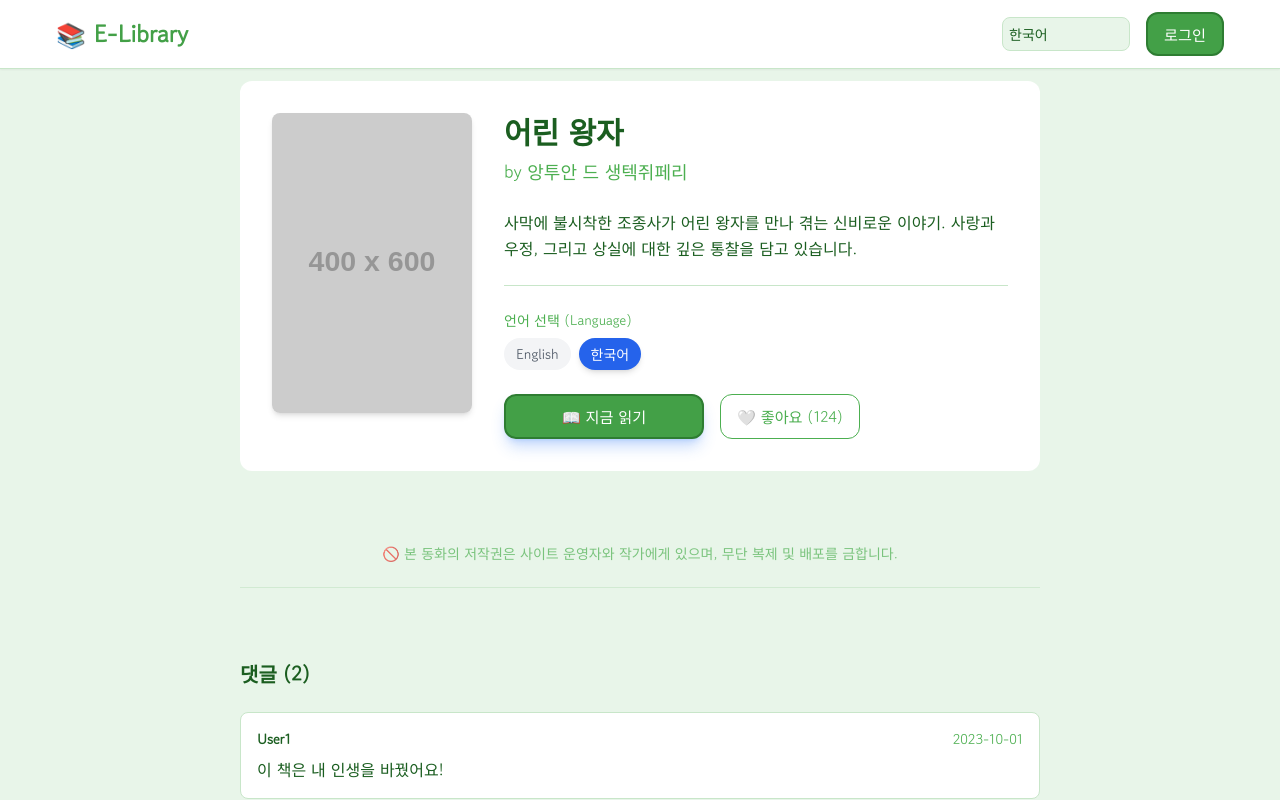
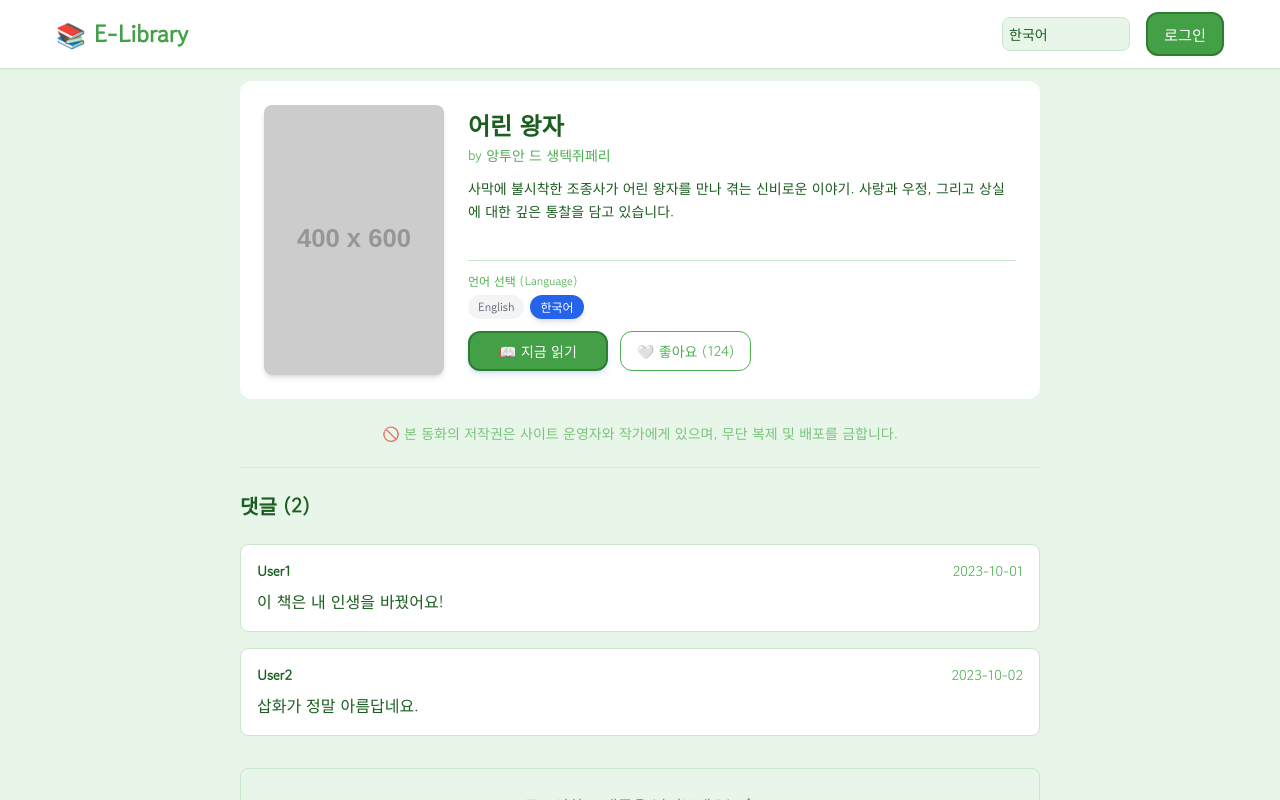
Before and after one commit to sintobury/ITTA-Story, a Next.js app: page /books/1 in a window 1280 px wide. Shown: the top 800 px of the page. Built offline with nearby package versions, Linux system fonts and the light colour scheme.

Commit message:
UI: 책 상세 정보 및 업로드 폼 높이/간격 최적화

```diff
--- a/src/components/BookForm.tsx
+++ b/src/components/BookForm.tsx
@@ -492,6 +492,7 @@ export default function BookForm({ initialBook, initialPages, mode }: BookFormPr
                     </div>
                 </div>
             </div>
+
             {/* Toast 메시지 렌더링 */}
             <Toast message={toastMessage} isExiting={isToastExiting} />
         </form>
--- a/src/components/Navbar.tsx
+++ b/src/components/Navbar.tsx
@@ -37,8 +37,6 @@ export default function Navbar() {
                         options={[
                             { label: "한국어", value: "ko" },
                             { label: "English", value: "en" },
-                            { label: "日本語", value: "ja" },
-                            { label: "中文", value: "zh" },
                         ]}
                         variant="default"
                         size="sm"
--- a/src/components/books/BookInfo.tsx
+++ b/src/components/books/BookInfo.tsx
@@ -39,28 +39,32 @@ export default function BookInfo({
     const { t } = useLanguage();
 
     return (
-        <div className="flex gap-8 mb-12 bg-[var(--card-bg)] p-8 rounded-xl shadow-[var(--card-shadow)] max-[600px]:flex-col max-[600px]:items-center max-[600px]:text-center">
-            <img src={book.coverUrl} alt={book.title} className="w-[200px] h-[300px] object-cover rounded-lg flex-shrink-0 shadow-md" />
-            <div className="flex-1 flex flex-col">
-                <h1 className="text-3xl font-bold mb-2 text-[var(--foreground)]">{book.title}</h1>
-                <p className="text-[var(--secondary)] text-lg mb-6">by {book.author}</p>
-                <p className="mb-6 text-[var(--foreground)] leading-relaxed">{book.description}</p>
+        <div className="flex gap-6 bg-[var(--card-bg)] p-6 rounded-xl shadow-[var(--card-shadow)] max-[600px]:flex-col max-[600px]:items-center max-[600px]:text-center">
+            <div className="flex flex-col h-full justify-between">
+                <img src={book.coverUrl} alt={book.title} className="w-[180px] h-auto object-cover rounded-lg flex-shrink-0 shadow-md" style={{ aspectRatio: '2/3' }} />
+            </div>
+            <div className="flex-1 flex flex-col justify-between py-1">
+                <div>
+                    <h1 className="text-2xl font-bold mb-1 text-[var(--foreground)]">{book.title}</h1>
+                    <p className="text-[var(--secondary)] text-sm mb-3">by {book.author}</p>
+                    <p className="text-[var(--foreground)] text-sm leading-relaxed line-clamp-6">{book.description}</p>
+                </div>
 
-                <div className="mt-auto pt-6 border-t border-[var(--border)]">
+                <div className="pt-3 border-t border-[var(--border)]">
                     {/* 언어 선택 UI */}
                     {book.availableLanguages && book.availableLanguages.length > 1 && (
-                        <div className="mb-6">
-                            <label className="block text-sm font-medium text-[var(--secondary)] mb-2">
+                        <div className="mb-3">
+                            <label className="block text-xs font-medium text-[var(--secondary)] mb-1.5">
                                 언어 선택 (Language)
                             </label>
-                            <div className="flex flex-wrap gap-2 justify-center sm:justify-start">
+                            <div className="flex flex-wrap gap-1.5 justify-center sm:justify-start">
                                 {book.availableLanguages.map((lang) => (
                                     <button
                                         key={lang}
                                         onClick={() => onLanguageChange(lang)}
-                                        className={`px-3 py-1.5 rounded-full text-sm font-medium transition-all ${readingLanguage === lang
-                                                ? 'bg-blue-600 text-white shadow-md'
-                                                : 'bg-gray-100 text-gray-600 hover:bg-gray-200 dark:bg-gray-800 dark:text-gray-400'
+                                        className={`px-2.5 py-1 rounded-full text-xs font-medium transition-all ${readingLanguage === lang
+                                            ? 'bg-blue-600 text-white shadow-md'
+                                            : 'bg-gray-100 text-gray-600 hover:bg-gray-200 dark:bg-gray-800 dark:text-gray-400'
                                             }`}
                                     >
                                         {LANGUAGE_LABELS[lang] || lang.toUpperCase()}
@@ -70,13 +74,13 @@ export default function BookInfo({
                         </div>
                     )}
 
-                    <div className="flex gap-4 max-[600px]:justify-center">
-                        <button onClick={onReadClick} className="btn btn-primary flex-1 max-w-[200px] shadow-lg shadow-blue-500/30">
+                    <div className="flex gap-3 max-[600px]:justify-center">
+                        <button onClick={onReadClick} className="btn btn-primary flex-1 max-w-[140px] py-2 text-sm shadow-md shadow-blue-500/20">
                             📖 {t.bookDetail.readNow}
                         </button>
                         <button
                             onClick={onLikeClick}
-                            className={`btn ${isLiked ? 'btn-danger' : 'btn-secondary'} relative transition-transform active:scale-90 overflow-visible ${isLikedAnimating ? 'animate-heartBounce before:content-[\'\'] before:absolute before:top-1/2 before:left-1/2 before:w-full before:h-full before:rounded-full before:z-[-1] before:border-2 before:border-red-400 before:animate-ringExpand after:content-[\'\'] after:absolute after:top-1/2 after:left-1/2 after:w-full after:h-full after:rounded-full after:z-[-1] after:animate-particlesExpand' : ''}`}
+                            className={`btn ${isLiked ? 'btn-danger' : 'btn-secondary'} py-2 text-sm relative transition-transform active:scale-95 overflow-visible ${isLikedAnimating ? 'animate-heartBounce before:content-[\'\'] before:absolute before:top-1/2 before:left-1/2 before:w-full before:h-full before:rounded-full before:z-[-1] before:border-2 before:border-red-400 before:animate-ringExpand after:content-[\'\'] after:absolute after:top-1/2 after:left-1/2 after:w-full after:h-full after:rounded-full after:z-[-1] after:animate-particlesExpand' : ''}`}
                             title={user ? (isLiked ? t.bookDetail.likeTooltip.unlike : t.bookDetail.likeTooltip.like) : t.bookDetail.likeTooltip.loginRequired}
                         >
                             {isLiked ? `❤️ ${t.bookDetail.like}` : `🤍 ${t.bookDetail.like}`} ({likeCount})
--- a/src/components/books/CommentSection.tsx
+++ b/src/components/books/CommentSection.tsx
@@ -17,7 +17,7 @@ export default function CommentSection({ comments, user, onDelete, onBlock }: Co
     const router = useRouter();
 
     return (
-        <div className="mt-12">
+        <div>
             <h3 className="mb-6 text-xl font-bold">{t.bookDetail.comments} ({comments.length})</h3>
             <div className="flex flex-col gap-4 mb-8">
                 {comments.length > 0 ? (
```
